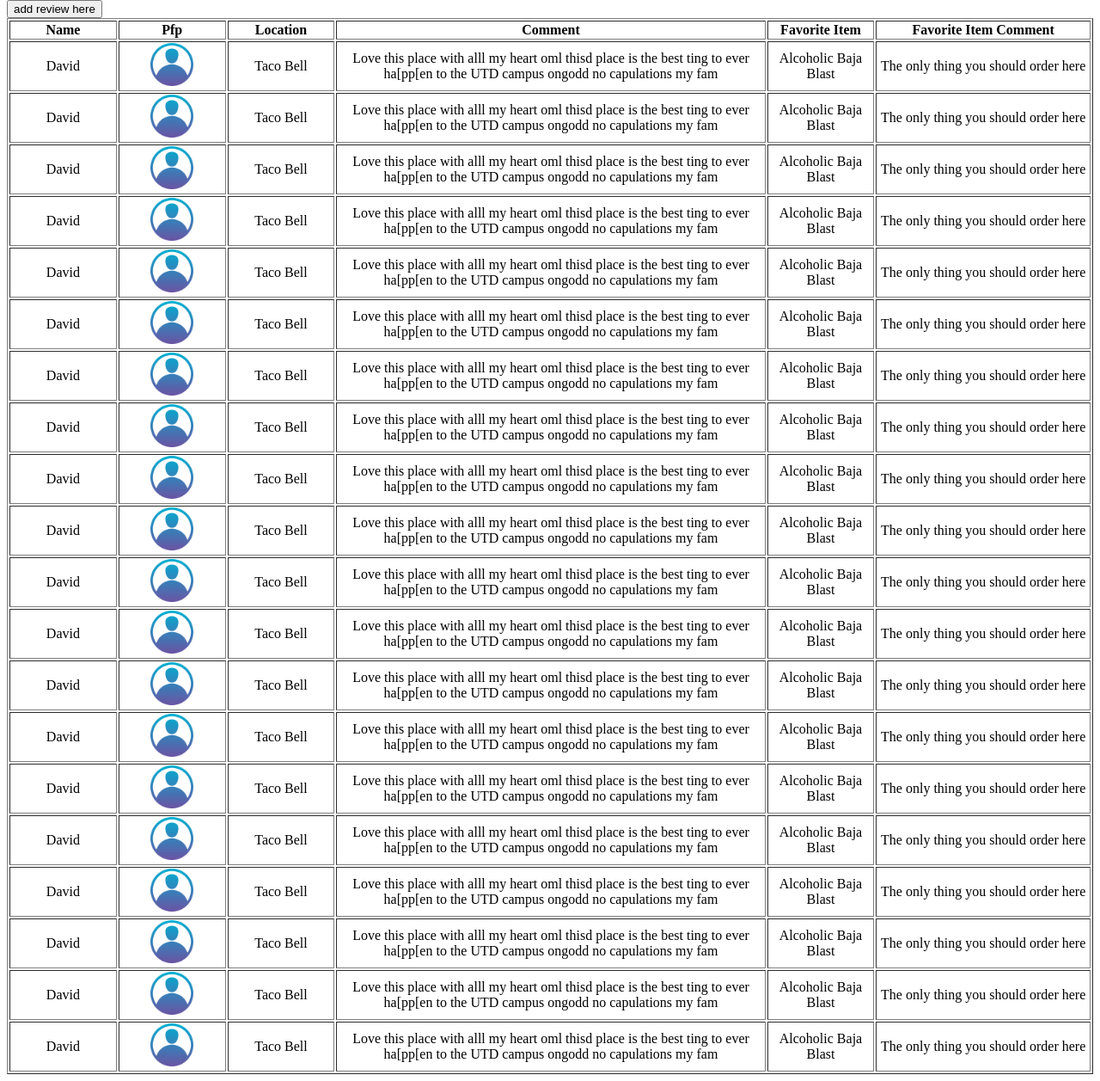
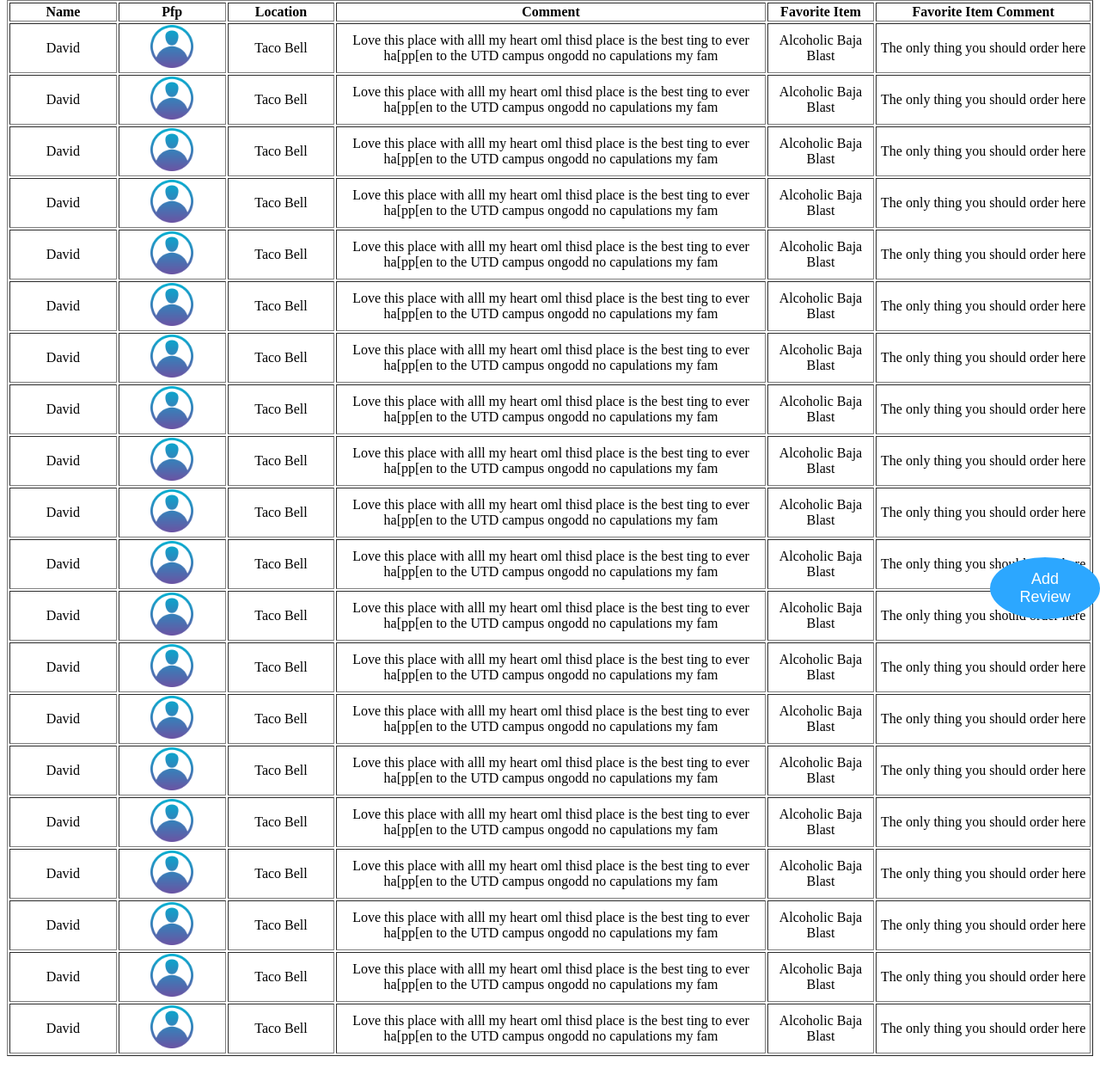
Before and after one commit to DavidTepeneu/RatatUTD, a PHP site: page / in a window 1280 px wide. Shown: the part 88-1345 px from the top of the page at 86% size. After the commit the page ends 1316 px from the top, so only its background shows below. Run offline with PHP 8.4, Linux system fonts and the light colour scheme.

Commit message:
BUTTON CHANGES

```diff
--- a/index.css
+++ b/index.css
@@ -95,10 +95,23 @@
 }
 
 .plusButton {
-    position: sticky;
-    z-index: 1;
-    bottom: 0;
-    /* background-color: red; */
+    position: absolute;
+    border-radius: 50%;
+    top: 92%;
+    left: 90%;
+    color: white;
+    background: rgb(44,167,255);
+    border:none;
+    padding: 15px 30px;
+    text-align: center;
+    font-size: large;
+    transition-duration: 0.4s;
+    cursor: pointer;
+}
+
+.plusButton:hover {
+    background-color: white;
+    color: white;
 }
 
 .show {
--- a/index.html
+++ b/index.html
@@ -25,7 +25,7 @@
                 </ul>
             </div>
         </nav>
-        <button id="plusButton" class ="plusButton">add review here</button>
+        <button class="plusButton" type="submit" id="plusButton">Add Review</button>
         <div id="addReview" class="popup">
             <div class="popup-content">
                 <h1>add review!</h1>
```
